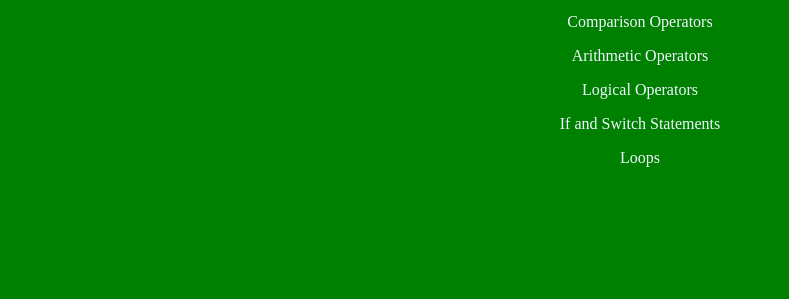
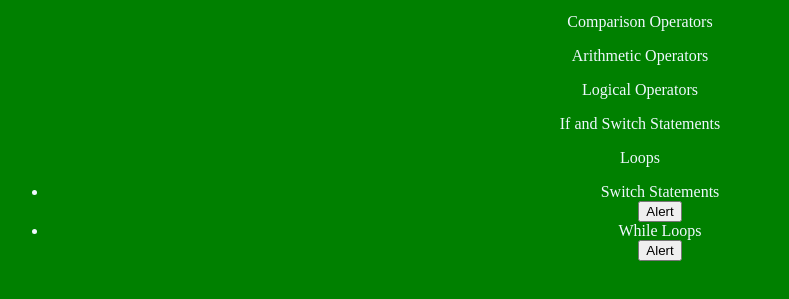
Before and after one commit to Rekoyah/Module2Review, a plain HTML site: page index.html in a window 1280 px wide. Shown: the part 101-400 px from the top of the page, without its empty margins (0-789 px from the left). Drawn offline with Linux system fonts and the light colour scheme.

Commit message:
added list to work on

```diff
--- a/index.html
+++ b/index.html
@@ -18,5 +18,10 @@
         <p>Logical Operators</p>
         <p>If and Switch Statements</p>
         <p>Loops</p>
+
+        <ul>
+            <li>Switch Statements</li> <button onclick= 'alert("Caution, need help!")'>Alert</button>
+            <li>While Loops</li> <button onclick='alert("Caution, need help!")'>Alert</button>
+        </ul>
     </body>
 </html>
```
